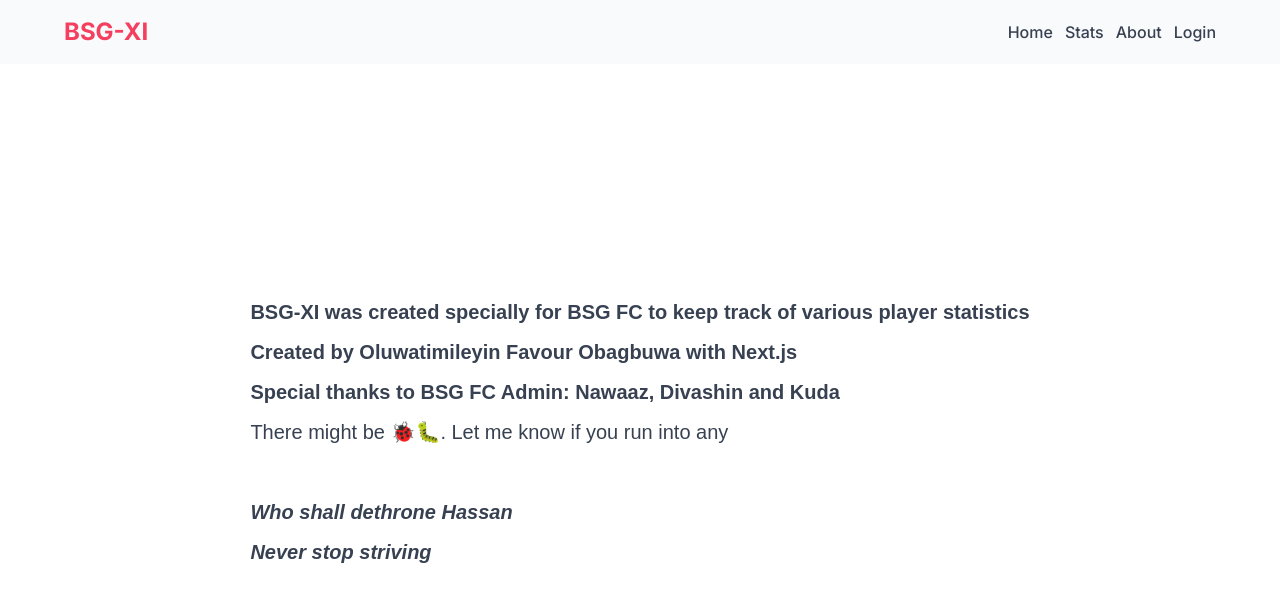
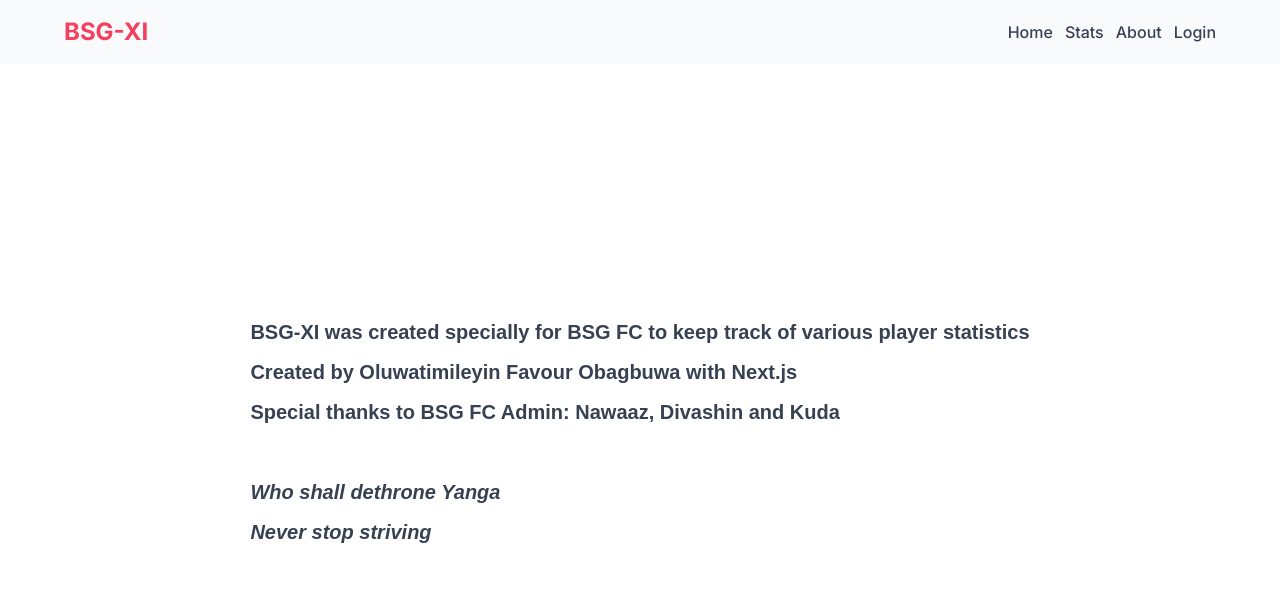
Before and after one commit to Oluwatimileyin-Favour/bsgxi, a Next.js app: page /about in a window 1280 px wide. Shown: the top 602 px of the page. Built offline with nearby package versions, Linux system fonts and the light colour scheme; no server answers; the database is empty; a web font is replaced by a local one.

Commit message:
Update AboutPage content and modify player reference

```diff
--- a/app/about/page.tsx
+++ b/app/about/page.tsx
@@ -9,9 +9,8 @@ export default function AboutPage(){
                 <p>BSG-XI was created specially for BSG FC to keep track of various player statistics</p>
                 <p>Created by Oluwatimileyin Favour Obagbuwa with Next.js</p>
                 <p>Special thanks to BSG FC Admin: Nawaaz, Divashin and Kuda</p>
-                <p className="font-normal">There might be 🐞🐛. Let me know if you run into any</p>
                 <br></br>
-                <p className="italic">Who shall dethrone Hassan</p>
+                <p className="italic">Who shall dethrone Yanga</p>
                 <p className="italic">Never stop striving</p>
             </div>
         </div>
```
